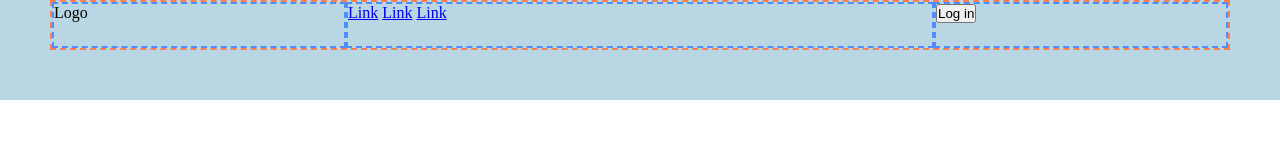
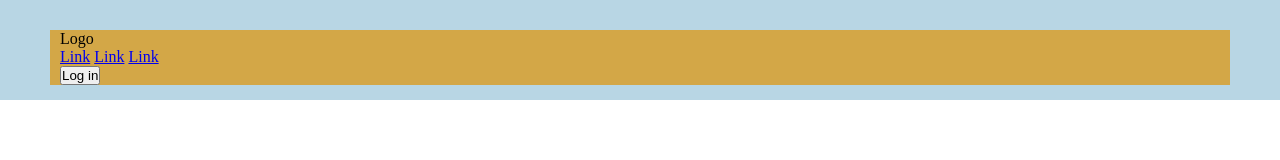
Before and after one commit to LorenzoMonteforte92/htmlcss-struttura-discord, a plain HTML site: page index.html in a window 1280 px wide. Drawn offline with Linux system fonts and the light colour scheme.

Commit message:
feat: header finished

```diff
--- a/index.html
+++ b/index.html
@@ -8,13 +8,13 @@
 </head>
 <body class="debug">
     <header>
-        <div class="container row">
+        <div class="container">
             <div class="logo col-25">Logo</div>
-            <nav class="col-50">
+                <nav class="col-50">
                 <a href="#">Link</a>
                 <a href="#">Link</a>
                 <a href="#">Link</a>
-            </nav>
+                </nav>
             <div class="btn col-25"><button>Log in</button></div>
         </div>
     </header>
--- a/style.css
+++ b/style.css
@@ -24,23 +24,15 @@
 .container{
     max-width: 1180px;
     margin: 0 auto;
-    /* padding-left: 10px;
-    padding-right: 10px; */
+    padding-left: 10px;
+    padding-right: 10px;
 }
 
 .row{
     display: flex;
-    min-height: 50px;
     flex-wrap: wrap;
-}
-
-/*------------
-    HEADER
---------------*/
-
-header{
-    background-color: #B8D6E4;
-    min-height: 100px;
+    margin-left: -10px;
+    margin-right: -10px;
 }
 
 .col-50{
@@ -58,3 +50,16 @@ header{
 .col-40{
     width: 40%;
 }
+/*------------
+    HEADER
+--------------*/
+
+header{
+    background-color: #B8D6E4;
+    height: 100px;
+    padding: 30px;
+}
+
+header .container{
+    background-color: #D3A747;
+}
```
